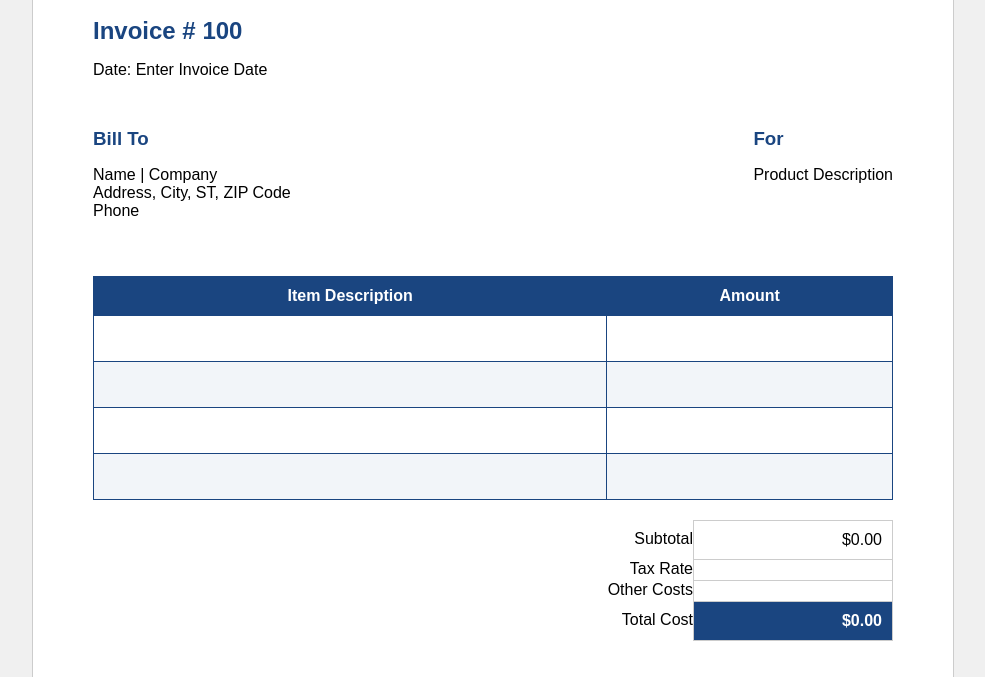
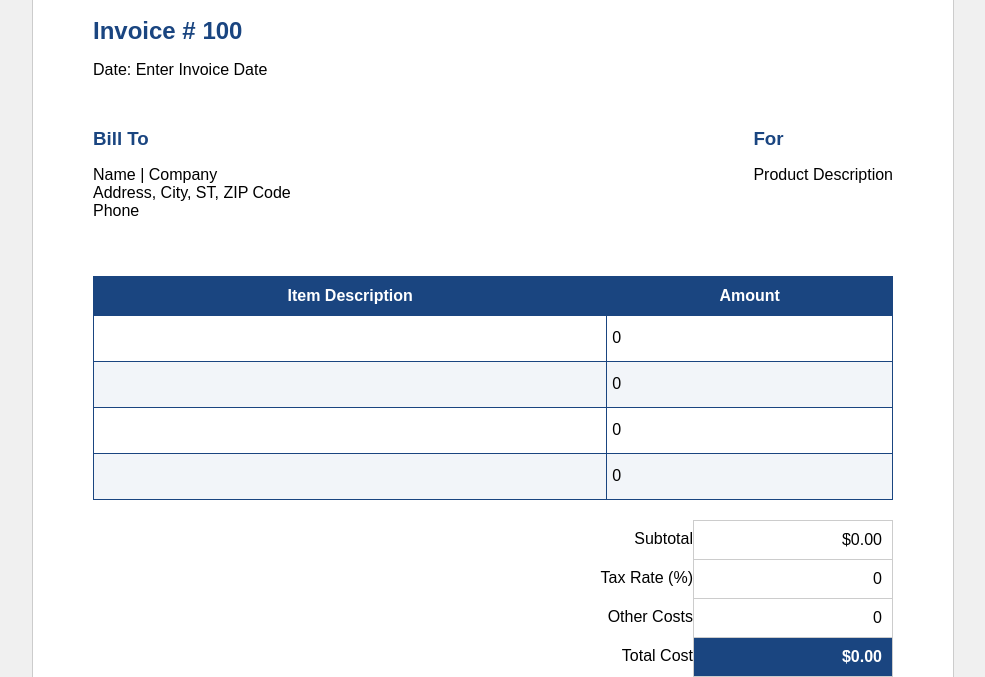
Before and after one commit to DionnaMia/InvoiceHw, a plain HTML site: page index.html in a window 1280 px wide. Shown: the part 252-929 px from the top of the page, without its empty margins (147-1132 px from the left). Drawn offline with Linux system fonts and the light colour scheme.

Commit message:
Update index.html

```diff
--- a/index.html
+++ b/index.html
@@ -6,8 +6,10 @@
     <title>Professional Invoice</title>
     <link rel="stylesheet" href="style.css">
 </head>
+
 <body>
     <div class="invoice-container">
+
         <header class="invoice-header">
             <div class="company-info">
                 <h1>Company Name</h1>
@@ -18,17 +20,27 @@
 
         <section class="invoice-meta">
             <h2>Invoice # 100</h2>
-            <p>Date: Enter Invoice Date</p>
+            <p>
+                Date:
+                <span id="invoice-date" contenteditable="true">Enter Invoice Date</span>
+            </p>
         </section>
 
         <section class="billing-details">
             <div class="bill-to">
                 <h3>Bill To</h3>
-        <p>Name | Company<br>Address, City, ST, ZIP Code<br>Phone</p>
+                <p contenteditable="true" id="customer-info">
+                    Name | Company<br>
+                    Address, City, ST, ZIP Code<br>
+                    Phone
+                </p>
             </div>
+
             <div class="for-project">
                 <h3>For</h3>
-        <p>Product Description</p>
+                <p contenteditable="true" id="project-desc">
+                    Product Description
+                </p>
             </div>
         </section>
 
@@ -39,27 +51,42 @@
                     <th>Amount</th>
                 </tr>
             </thead>
+
             <tbody>
-                <tr><td>&nbsp;</td><td></td></tr>
-                <tr><td>&nbsp;</td><td></td></tr>
-                <tr><td>&nbsp;</td><td></td></tr>
-                <tr><td>&nbsp;</td><td></td></tr>
+                <tr>
+                    <td contenteditable="true"> </td>
+                    <td contenteditable="true" class="amount">0</td>
+                </tr>
+                <tr>
+                    <td contenteditable="true"> </td>
+                    <td contenteditable="true" class="amount">0</td>
+                </tr>
+                <tr>
+                    <td contenteditable="true"> </td>
+                    <td contenteditable="true" class="amount">0</td>
+                </tr>
+                <tr>
+                    <td contenteditable="true"> </td>
+                    <td contenteditable="true" class="amount">0</td>
+                </tr>
             </tbody>
         </table>
 
         <section class="totals-area">
             <div class="totals-grid">
+
                 <span>Subtotal</span>
-                <div class="amount-box">$0.00</div>
+                <div class="amount-box" id="subtotal">$0.00</div>
 
-                <span>Tax Rate</span>
-                <div class="amount-box"></div>
+                <span>Tax Rate (%)</span>
+                <div class="amount-box" contenteditable="true" id="tax-rate">0</div>
 
                 <span>Other Costs</span>
-                <div class="amount-box"></div>
+                <div class="amount-box" contenteditable="true" id="other-costs">0</div>
 
                 <span class="total-label">Total Cost</span>
-                <div class="amount-box total-box">$0.00</div>
+                <div class="amount-box total-box" id="total">$0.00</div>
+
             </div>
         </section>
 
@@ -67,8 +94,46 @@
             <p>Make all checks payable to Company Name</p>
             <p>If you have any questions concerning this invoice, use the following contact information:</p>
             <p>Contact Name, Phone Number, Email</p>
-            </p>Thank you for your business!</p>
+            <p>Thank you for your business!</p>
         </footer>
+
     </div>
+
+    <script>
+        function parseNumber(value) {
+            return parseFloat(value.replace(/[^0-9.-]/g, "")) || 0;
+        }
+
+        function calculateInvoice() {
+            // SUBTOTAL
+            let amountCells = document.querySelectorAll(".amount");
+            let subtotal = 0;
+
+            amountCells.forEach(cell => {
+                subtotal += parseNumber(cell.textContent);
+            });
+
+            // TAX
+            let taxRate = parseNumber(document.getElementById("tax-rate").textContent);
+            let taxAmount = subtotal * (taxRate / 100);
+
+            // OTHER COSTS
+            let otherCosts = parseNumber(document.getElementById("other-costs").textContent);
+
+            // TOTAL
+            let total = subtotal + taxAmount + otherCosts;
+
+            // DISPLAY
+            document.getElementById("subtotal").textContent = "$" + subtotal.toFixed(2);
+            document.getElementById("total").textContent = "$" + total.toFixed(2);
+        }
+
+
+        document.addEventListener("input", calculateInvoice);
+
+
+        calculateInvoice();
+    </script>
+
 </body>
 </html>
```
Lines whose indentation alone changed are shown as unchanged.
